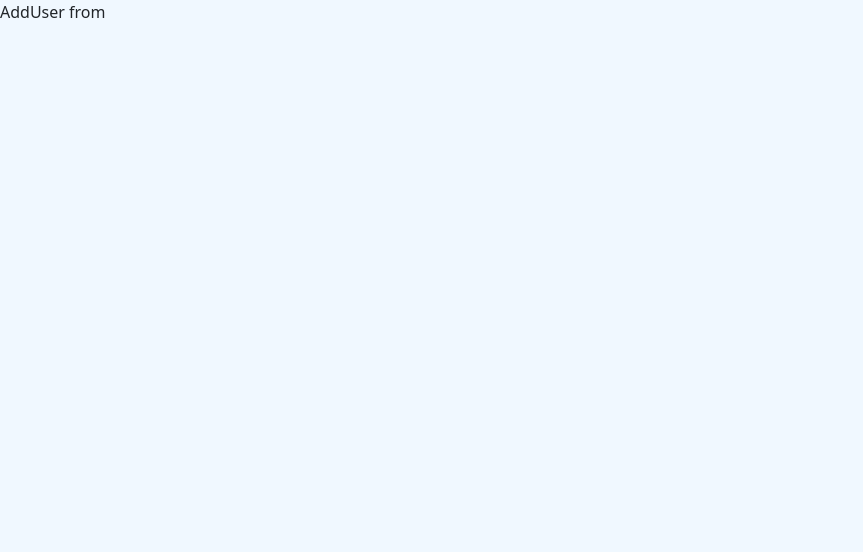
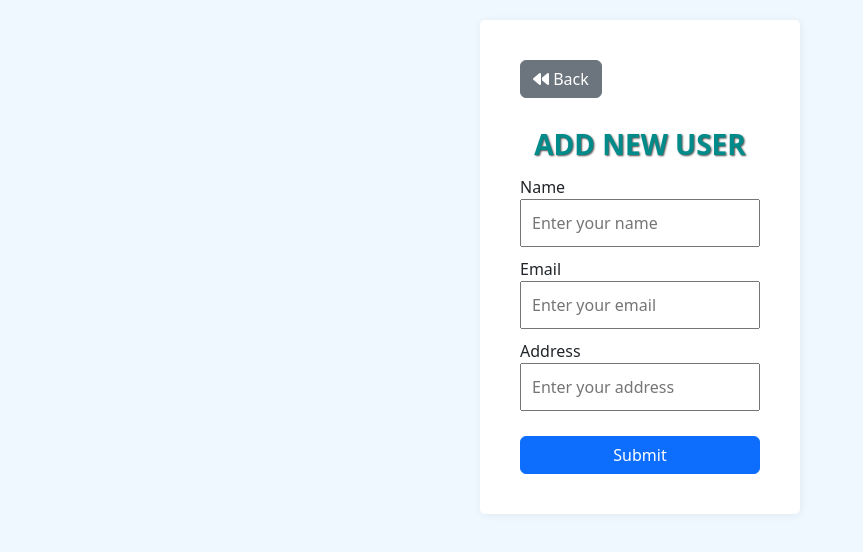
Before and after one commit to tharunkumar-BIT/MERN-CRUD, a React (Create React App) app in the folder client/: page /add in a window 1280 px wide. Shown: the top 552 px of the page, without its empty margins (0-863 px from the left). Built offline with nearby package versions, Linux system fonts and the light colour scheme.

Commit message:
addUser form

```diff
--- /dev/null
+++ b/client/src/addUser/AddUser.css
@@ -0,0 +1,36 @@
+.addUser {
+  background-color: white;
+  width: 25%;
+  margin: 20px auto;
+  padding: 40px;
+  border-radius: 5px;
+  box-shadow: 1px 1px 8px rgba(0, 0, 0, 0.065);
+}
+
+.addUserForm .inputGroup {
+  width: 100%;
+  display: flex;
+  flex-direction: column;
+}
+
+.addUserForm .inputGroup label {
+  margin-top: 5px;
+}
+
+.addUserForm .inputGroup input {
+  margin-bottom: 5px;
+  padding: 10px;
+}
+
+.addUserForm .inputGroup button {
+  margin-top: 20px;
+}
+
+.addUser h3 {
+  margin-top: 30px;
+  text-align: center;
+  font-weight: bold;
+  color: darkcyan;
+  text-transform: uppercase;
+  text-shadow: 1px 1px 2px rgba(0, 0, 0, 0.7);
+}
--- a/client/src/addUser/AddUser.jsx
+++ b/client/src/addUser/AddUser.jsx
@@ -1,7 +1,53 @@
 import React from "react";
+import "./AddUser.css";
+import {Link} from 'react-router-dom';
 
 const AddUser = () => {
-  return <div>AddUser from</div>;
+  return (
+    <div className="addUser">
+      <Link to="/" type="button" className="btn btn-secondary">
+      <i class="fa-solid fa-backward"></i>  Back
+      </Link>
+      <h3>Add New User</h3>
+      <form className="addUserForm">
+        <div className="inputGroup">
+          <label htmlFor="name">Name</label>
+          <input
+            type="text"
+            id="name"
+            name="name"
+            autoComplete="off"
+            placeholder="Enter your name"
+          />
+        </div>
+        <div className="inputGroup">
+          <label htmlFor="email">Email</label>
+          <input
+            type="text"
+            id="email"
+            name="email"
+            autoComplete="off"
+            placeholder="Enter your email"
+          />
+        </div>
+        <div className="inputGroup">
+          <label htmlFor="address">Address</label>
+          <input
+            type="text"
+            id="address"
+            name="address"
+            autoComplete="off"
+            placeholder="Enter your address"
+          />
+        </div>
+        <div className="inputGroup">
+          <button type="button" class="btn btn-primary">
+            Submit
+          </button>
+        </div>
+      </form>
+    </div>
+  );
 };
 
 export default AddUser;
```
